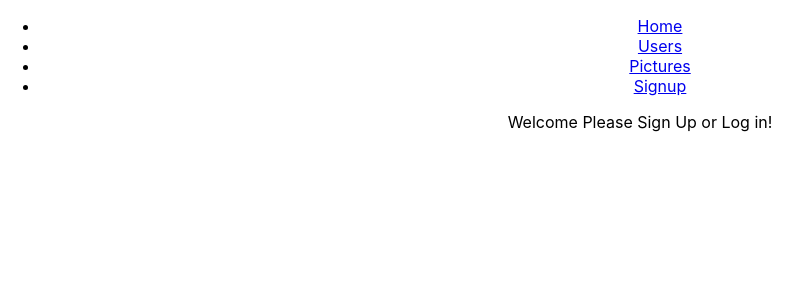
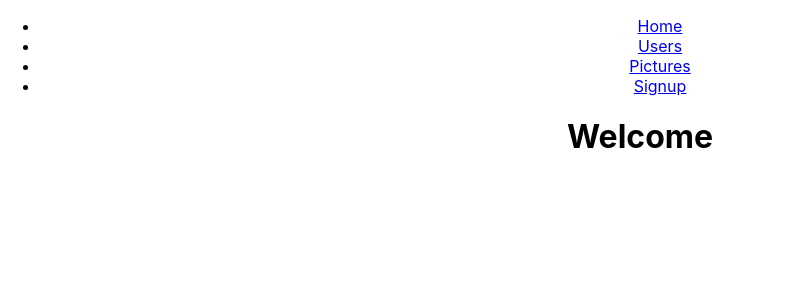
Before and after one commit to StuartFleishman/photo-app-frontend, a React (Create React App) app: page / in a window 1280 px wide. Shown: the top 300 px of the page, without its empty margins (0-811 px from the left). Built offline with nearby package versions, Linux system fonts and the light colour scheme.

Commit message:
user can log in

```diff
--- a/src/components/Home.js
+++ b/src/components/Home.js
@@ -1,11 +1,15 @@
 import React from 'react'
+import {connect} from 'react-redux'
 
-const Home = () => {
-  return (
-    <div>
-      Welcome Please Sign Up or Log in!
-    </div>
-  )
+const Home = ({user}) => {
+return <h1>Welcome {user.name}</h1>
 }
 
-export default Home
+const mapStateToProps = (state) => {
+  console.log(state)
+  return {
+    user: state.auth.currentUser,
+  }
+}
+
+export default connect(mapStateToProps)(Home)
--- a/src/components/UserForm.js
+++ b/src/components/UserForm.js
@@ -21,6 +21,7 @@ class UserForm extends Component {
   handleSubmit = (event) => {
     event.preventDefault()
     this.props.createUser(this.state)
+    this.props.history.push('/')
     this.setState({
       name: "",
       email: "",
--- a/src/index.js
+++ b/src/index.js
@@ -11,7 +11,7 @@ import categoriesReducer from './reducers/categoriesReducer';
 import picturesReducer from './reducers/picturesReducer'
 import authReducer from './reducers/authReducer'
 
-const combineReducer = combineReducers({users: usersReducer, categories: categoriesReducer, pictures: picturesReducer, authReducer: authReducer})
+const combineReducer = combineReducers({users: usersReducer, categories: categoriesReducer, pictures: picturesReducer, auth: authReducer})
 
 const store = createStore(combineReducer, applyMiddleware(thunk))
 
```
